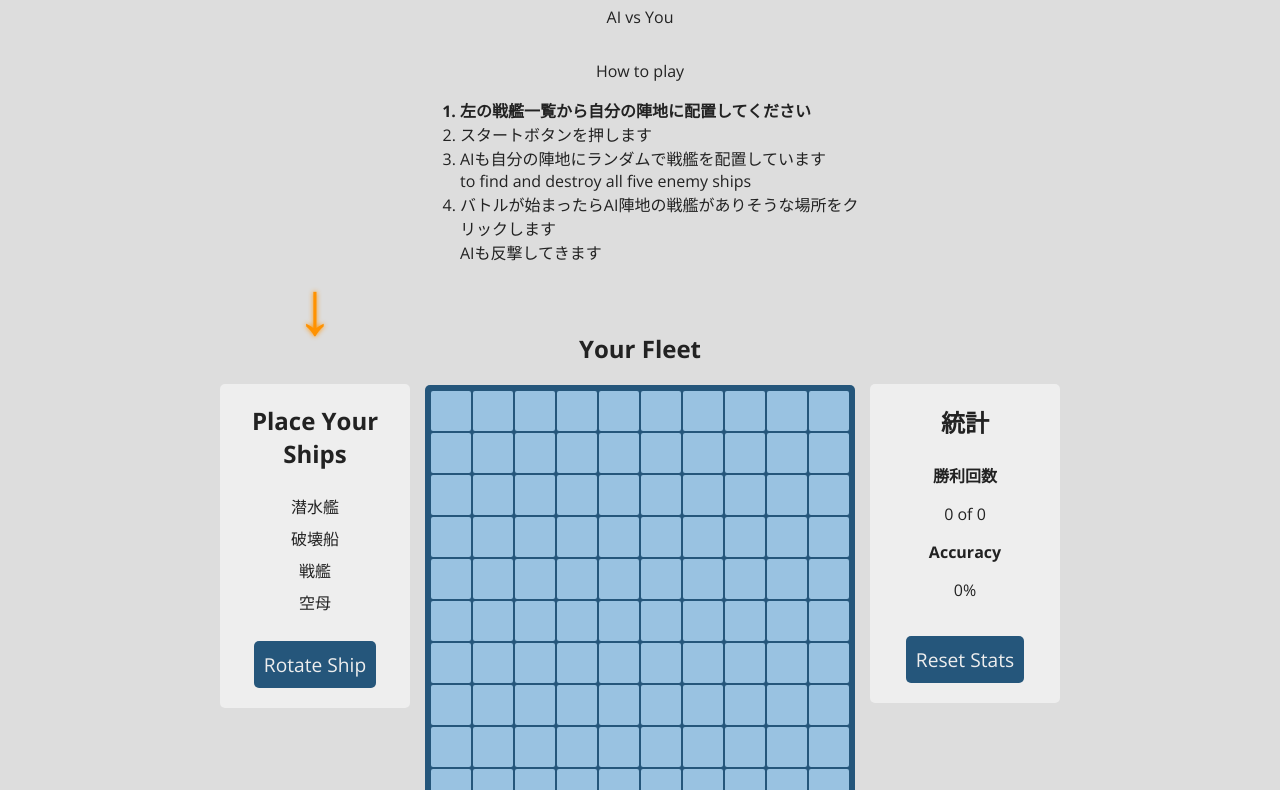
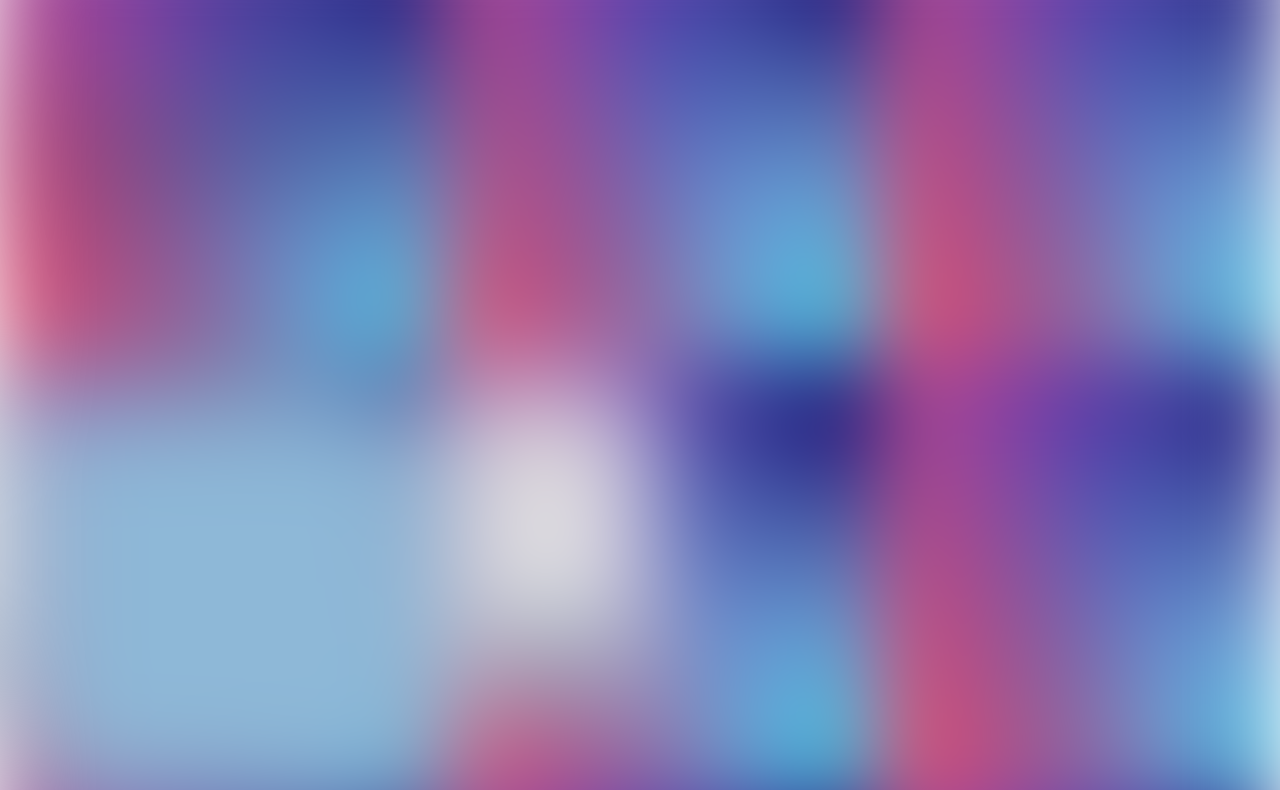
Before and after one commit to kouseyn/vs_ship, a plain HTML site: page index.html in a window 1280 px wide. Shown: the part 80-870 px from the top of the page. Drawn offline with nearby package versions, Linux system fonts and the light colour scheme.

Commit message:
Update styles.css

```diff
--- a/css/styles.css
+++ b/css/styles.css
@@ -1,11 +1,13 @@
 @import url(https://fonts.googleapis.com/css?family=Open+Sans:400italic,700italic,400,700);
 html, body {
-	width: 100%;
-	padding: 0;
-	margin: 0;
-	background-color: #ddd;
-	min-width: 860px;
+width: 440px; height: 440px; border-radius: 12rem; background: radial-gradient(62.61% 62.61% at 95.23% 6.02%, #160E71 0%, rgba(19, 13, 92, 0.26) 54.71%, rgba(90, 35, 248, 0) 100%), linear-gradient(72.48deg, #EF516D 2.61%, rgba(106, 103, 227, 0) 56.18%), radial-gradient(45.23% 45.23% at 35.11% -11.02%, #7936AE 0%, rgba(121, 54, 174, 0) 100%), radial-gradient(94.51% 124.88% at 94.32% 94.43%, rgba(65, 244, 255, 0.78) 0%, rgba(131, 218, 255, 0.6552) 32.29%, rgba(99, 175, 240, 0.3978) 64.06%, rgba(43, 90, 211, 0) 100%), linear-gradient(313.04deg, #341D65 0.93%, #604AEA 125.68%); background-blend-mode: normal,normal,normal,normal,normal,normal; filter: blur(41px);
+
 }
+
+
+
+
+
 h1, h2, h3, h4, h5, h6, p, li, span {
 	font-family: 'Open Sans', Helvetica, Arial, sans-serif;
 	color: #222222;
```
